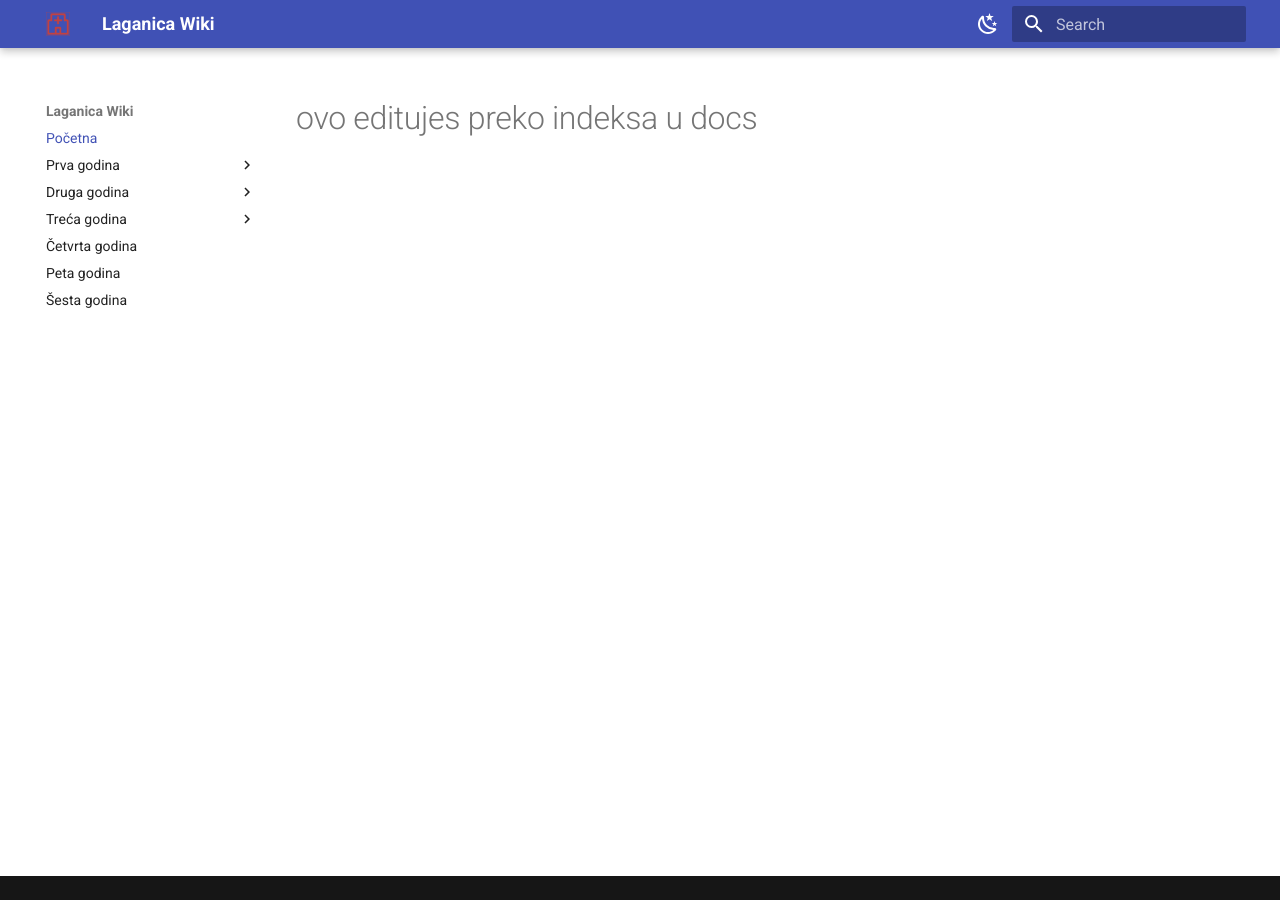
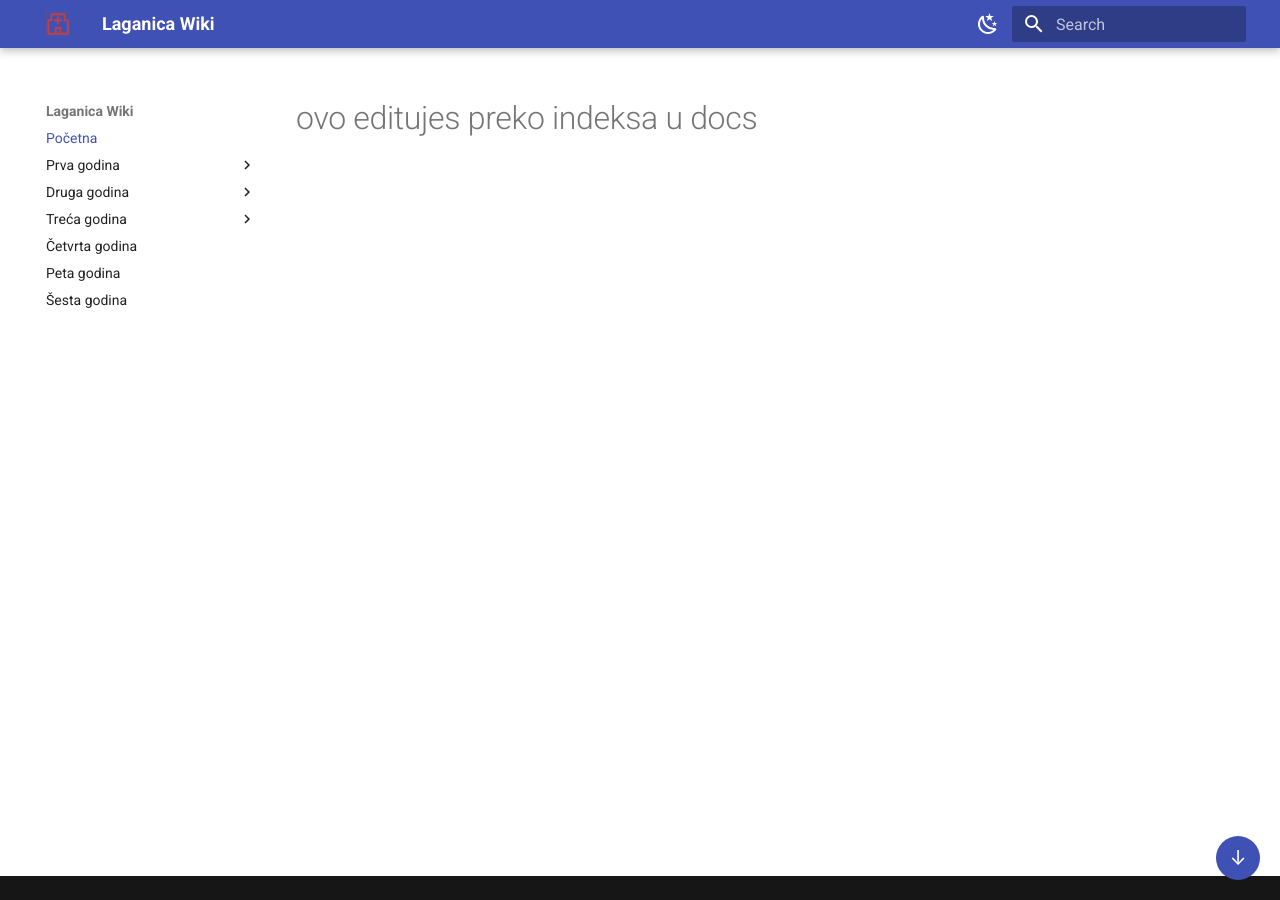
Before and after one commit to Goga-NG/laganica-wiki, an MkDocs documentation site: the page built from docs/index.md, in a window 1280 px wide. Built offline with MkDocs 1.6.1 and Material for MkDocs 9.7.7, drawn with Linux system fonts in a browser that asks for light colours.

Commit message:
scroll to bottom

```diff
--- a/docs/javascripts/theme.js
+++ b/docs/javascripts/theme.js
@@ -2,3 +2,11 @@ var scheme = localStorage.getItem("data-md-color-scheme");
 if (scheme) {
   document.documentElement.setAttribute("data-md-color-scheme", scheme);
 }
+
+var btn = document.createElement("button");
+btn.className = "go-to-bottom";
+btn.innerHTML = "↓";
+btn.onclick = function() {
+  window.scrollTo({ top: document.body.scrollHeight, behavior: "smooth" });
+};
+document.body.appendChild(btn);
--- a/docs/stylesheets/extra.css
+++ b/docs/stylesheets/extra.css
@@ -1,3 +1,18 @@
 .md-nav__item .md-nav__item .md-nav__item .md-nav__item {
   display: none;
 }
+
+.go-to-bottom {
+  position: fixed;
+  bottom: 20px;
+  right: 20px;
+  background: var(--md-primary-fg-color);
+  color: white;
+  border: none;
+  border-radius: 50%;
+  width: 44px;
+  height: 44px;
+  font-size: 20px;
+  cursor: pointer;
+  z-index: 999;
+}
```
